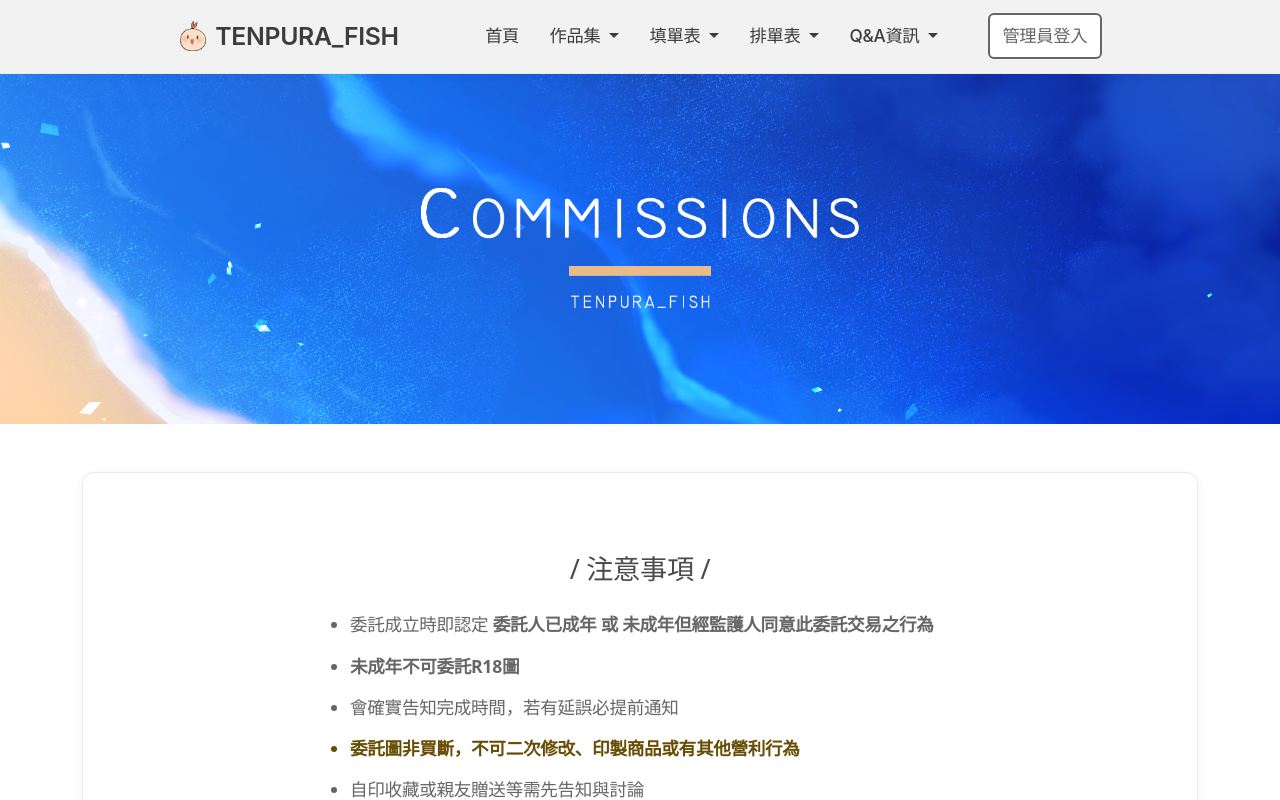
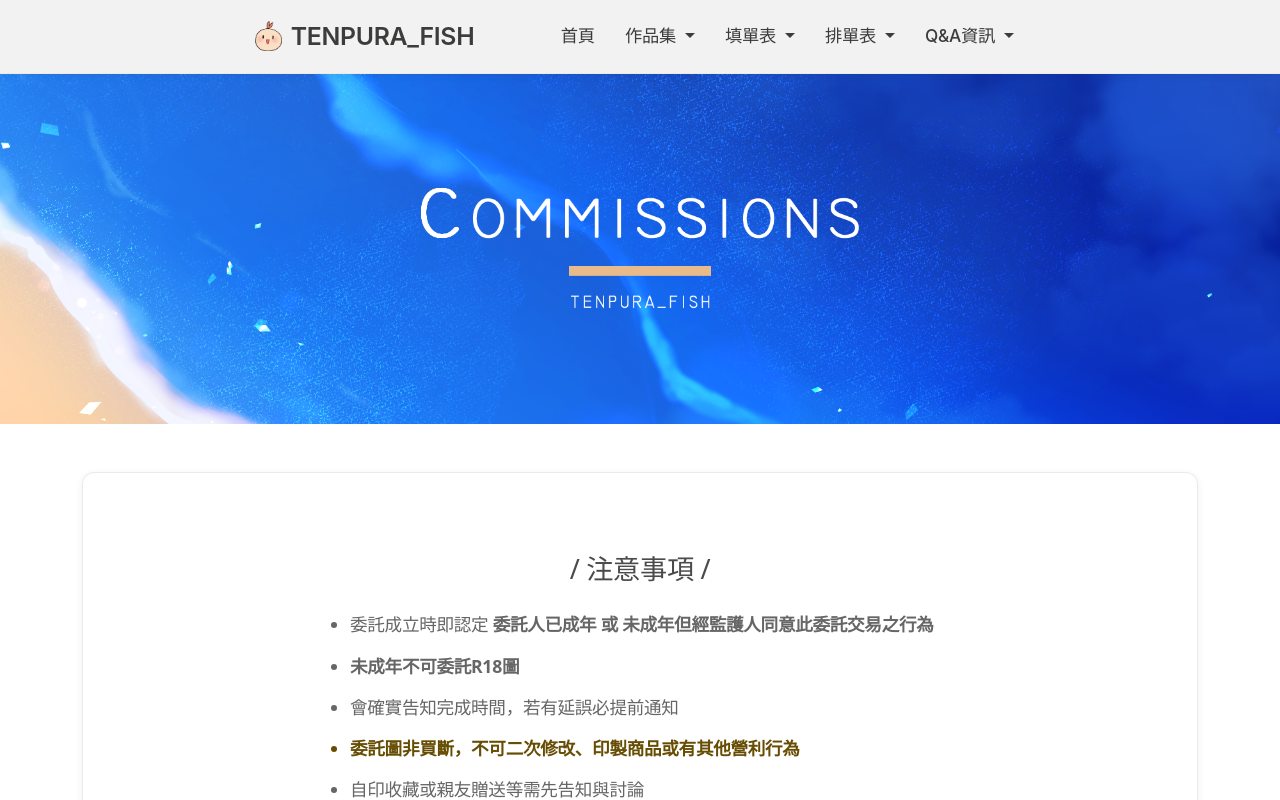
Before and after one commit to tomyahoo39/CommissionVue, a Vue app: page / in a window 1280 px wide. Shown: the top 800 px of the page. Built offline with nearby package versions, Linux system fonts and the light colour scheme; no server answers.

Commit message:
導覽列拔除登入按鈕，改從路由進入防止攻擊

```diff
--- a/src/components/NavbarView.vue
+++ b/src/components/NavbarView.vue
@@ -118,10 +118,6 @@ const handleLogout = async () => {
                 <RouterLink to="/showguestQa" class="dropdown-item" active-class="active" v-if="isAdminState">後台訪客提問資訊</RouterLink>
               </li>
             </ul>
-          </li>
-
-          <li class="nav-item" v-if="!isAdminState">
-            <RouterLink to="/login" class="nav-link nav-link-auth">管理員登入</RouterLink>
           </li>
 
           <div class="nav-auth" v-if="isAdminState">
```
